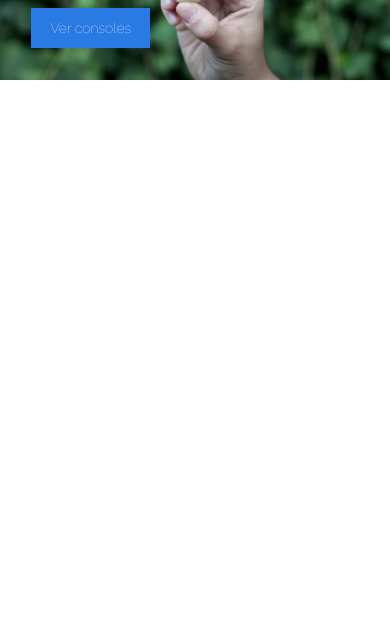
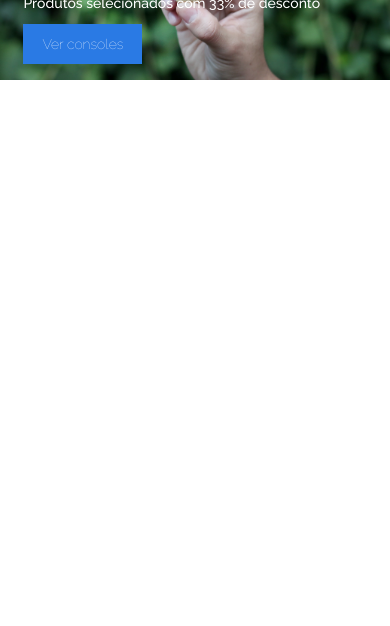
Before and after one commit to othonss/challenge-front-end-5, a plain HTML site: page index.html in a window 390 px wide. Shown: the part 218-844 px from the top of the page. Drawn offline with Linux system fonts and the light colour scheme.

Commit message:
FEITA CORREÇÃO DO ESPAÇAMENTO DO BANNER

```diff
--- a/css/init/header.css
+++ b/css/init/header.css
@@ -172,7 +172,8 @@ header{
     .banner-content {
         width: 100%;
         row-gap: 8px;
-        margin-left: 8%;
+        margin-left: 6%;
+        margin-bottom: 16px;
     }
 
     .banner-content h2{
@@ -183,4 +184,8 @@ header{
         font-size: 14px;
         font-weight: 500;
     }
+
+    .align-content{
+        width: 0px;
+    }
 }
```
